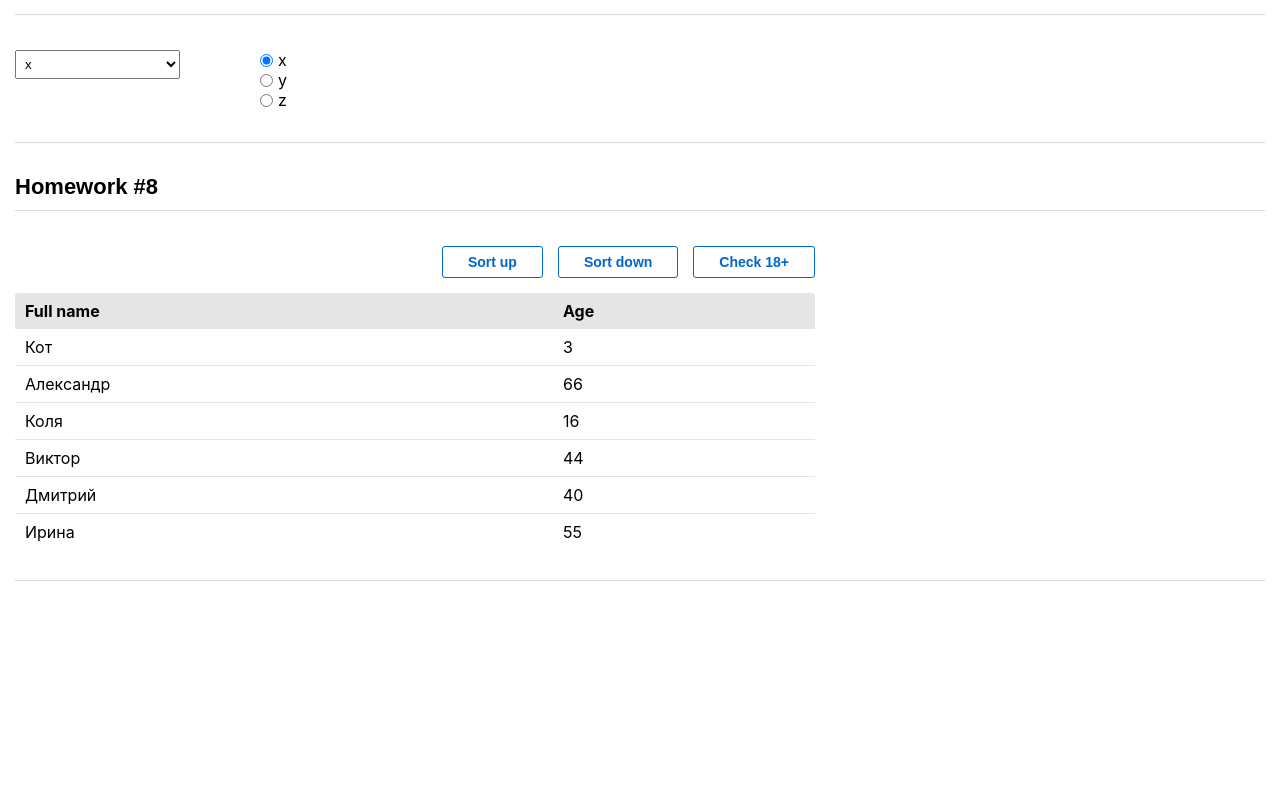
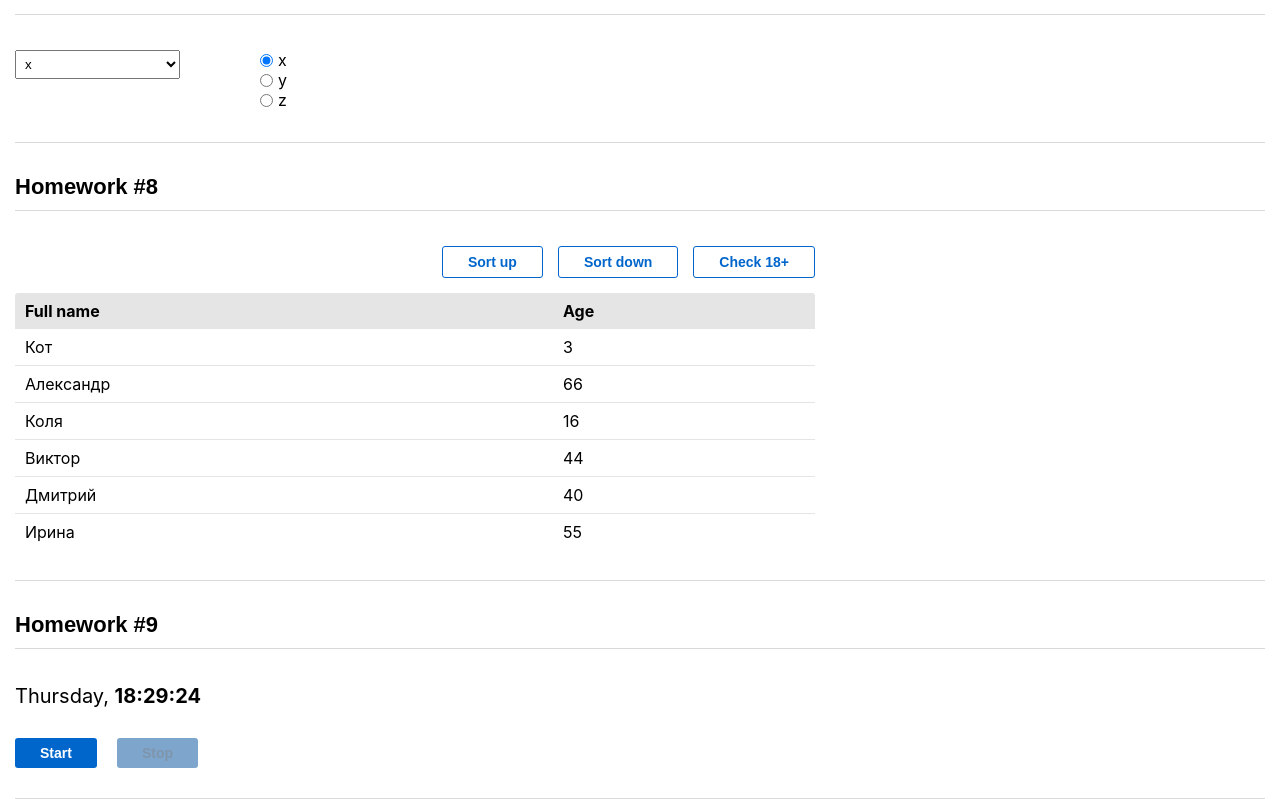
Before and after one commit to maksuchiha/reactPractice, a React (Create React App) app: page /#/junior in a window 1280 px wide. Shown: the part 331-1130 px from the top of the page. Before the commit the page ends 912 px from the top, so only its background shows below. Built offline with nearby package versions, Linux system fonts and the light colour scheme.

Commit message:
hw9 complete

```diff
--- a/src/s2-homeworks/hw05/pages/Junior.tsx
+++ b/src/s2-homeworks/hw05/pages/Junior.tsx
@@ -2,7 +2,7 @@ import React from 'react'
 import HW6 from "../../hw06/HW6";
 import HW7 from '../../hw07/HW7'
 import HW8 from '../../hw08/HW8'
-// import HW9 from '../../hw09/HW9'
+import HW9 from '../../hw09/HW9'
 
 function Junior() {
     return (
@@ -10,7 +10,7 @@ function Junior() {
             <HW6 />
             <HW7 />
             <HW8 />
-            {/*<HW9 />*/}
+            <HW9 />
         </div>
     )
 }
--- a/src/s2-homeworks/hw09/Clock.module.css
+++ b/src/s2-homeworks/hw09/Clock.module.css
@@ -1,14 +1,22 @@
 .buttonsContainer {
+    display: flex;
+    align-items: center;
+    gap: 20px;
+    margin-top: 10px;
 }
 
 .clock {
+    font-size: 20px;
 }
 
 .watch {
+
 }
 
 .watch strong {
 }
 
 .more {
+    font-size: 16px;
+    color: rgba(0, 0, 0,.5);
 }
--- a/src/s2-homeworks/hw09/Clock.tsx
+++ b/src/s2-homeworks/hw09/Clock.tsx
@@ -13,26 +13,35 @@ function Clock() {
         // пишут студенты // запустить часы (должно отображаться реальное время, а не +1)
         // сохранить ид таймера (https://learn.javascript.ru/settimeout-setinterval#setinterval)
 
+        const timer = setInterval(() => {
+            setDate(new Date(restoreState('hw9-date', Date.now())))
+        }, 1000)
+
+        setTimerId(+timer)
+
     }
 
     const stop = () => {
         // пишут студенты // поставить часы на паузу, обнулить ид таймера (timerId <- undefined)
-
+        setTimerId(undefined)
+        clearInterval(timerId)
     }
 
     const onMouseEnter = () => { // пишут студенты // показать дату если наведена мышка
-
+        setShow(!show)
     }
     const onMouseLeave = () => { // пишут студенты // спрятать дату если мышка не наведена
-
+        setShow(!show)
     }
 
-    const stringTime = 'date->time' || <br/> // часы24:минуты:секунды (01:02:03)/(23:02:03)/(24:00:00)/(00:00:01) // пишут студенты
-    const stringDate = 'date->date' || <br/> // день.месяц.год (01.02.2022) // пишут студенты, варианты 01.02.0123/01.02.-123/01.02.12345 не рассматриваем
+    const dateFormat = (date: number) => date > 9 ? date : `0${date}`
+
+    const stringTime = `${dateFormat(date.getHours())}:${dateFormat(date.getMinutes())}:${dateFormat(date.getSeconds())}` || <br/> // часы24:минуты:секунды (01:02:03)/(23:02:03)/(24:00:00)/(00:00:01) // пишут студенты
+    const stringDate = `${dateFormat((new Date()).getDay())}.${dateFormat((new Date()).getMonth() + 1)}.${dateFormat((new Date()).getFullYear())}` || <br/> // день.месяц.год (01.02.2022) // пишут студенты, варианты 01.02.0123/01.02.-123/01.02.12345 не рассматриваем
 
     // день недели на английском, месяц на английском (https://learn.javascript.ru/intl#intl-datetimeformat)
-    const stringDay = 'date->day' || <br/> // пишут студенты
-    const stringMonth = 'date->month' || <br/> // пишут студенты
+    const stringDay = `${new Intl.DateTimeFormat('en-US', { weekday: 'long' }).format(new Date)}` || <br/> // пишут студенты
+    const stringMonth = `${new Intl.DateTimeFormat('en-US', { month: 'long' }).format(new Date)}` || <br/> // пишут студенты
 
     return (
         <div className={s.clock}>
@@ -66,17 +75,17 @@ function Clock() {
             <div className={s.buttonsContainer}>
                 <SuperButton
                     id={'hw9-button-start'}
-                    disabled={true} // пишут студенты // задизэйблить если таймер запущен
+                    disabled={!!timerId} // пишут студенты // задизэйблить если таймер запущен
                     onClick={start}
                 >
-                    start
+                    Start
                 </SuperButton>
                 <SuperButton
                     id={'hw9-button-stop'}
-                    disabled={true} // пишут студенты // задизэйблить если таймер не запущен
+                    disabled={!timerId} // пишут студенты // задизэйблить если таймер не запущен
                     onClick={stop}
                 >
-                    stop
+                    Stop
                 </SuperButton>
             </div>
         </div>
```
